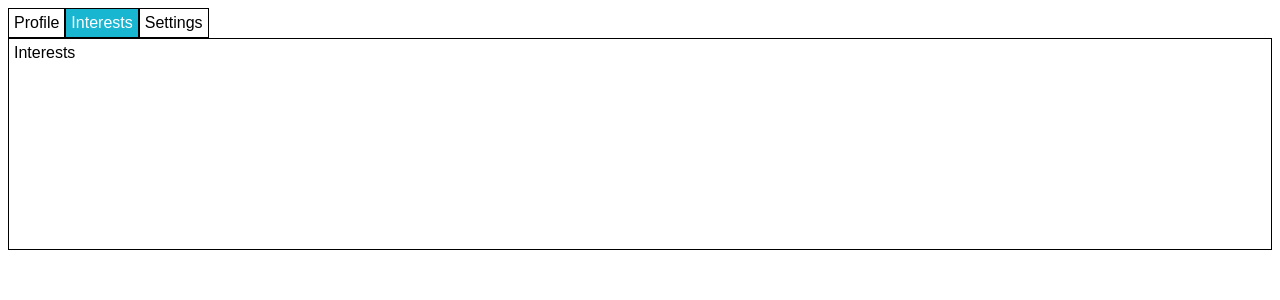
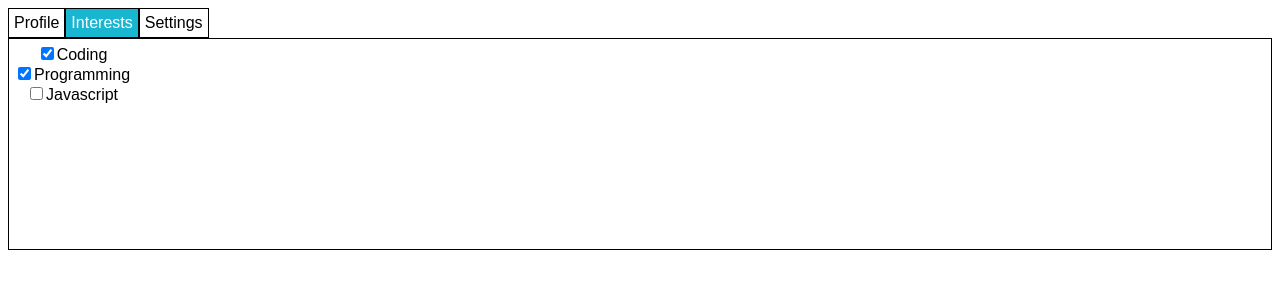
Before and after one commit to adarsh206/machine-coding-interview-questions, a React (Vite) app in the folder tab-form-component/: page / in a window 1280 px wide. Both pictures are taken after a click on the element "Interests". Shown: the top 300 px of the page. Built offline with nearby package versions, Linux system fonts and the light colour scheme.

Commit message:
Settings component completed

```diff
--- a/tab-form-component/src/component/Interests.jsx
+++ b/tab-form-component/src/component/Interests.jsx
@@ -1,8 +1,30 @@
 import React from 'react'
 
-const Interests = () => {
+const Interests = ({data, setData}) => {
+
+  const { interests } = data;
+
   return (
-    <div>Interests</div>
+    <div>
+      <div>
+        <label>
+          <input type='checkbox' name='coding' checked={interests.includes("Coding")}/>
+          Coding
+        </label>
+      </div>
+      <div>
+        <label>
+          <input type='checkbox' name='programming' checked={interests.includes("Programming")}/>
+          Programming
+        </label>
+      </div>
+      <div>
+        <label>
+          <input type='checkbox' name='javascript' checked={interests.includes("Javascript")}/>
+          Javascript
+        </label>
+      </div>
+    </div>
   )
 }
 
--- a/tab-form-component/src/component/Settings.jsx
+++ b/tab-form-component/src/component/Settings.jsx
@@ -1,8 +1,31 @@
 import React from 'react'
 
-const Settings = () => {
+const Settings = ({ data, setData}) => {
+
+  const { theme } = data;
+
+  const handleDataChange = (e) => {
+    setData((prevState) => ({
+      ...prevState,
+      theme: e.target.name
+    }))
+  }
+
   return (
-    <div>Settings</div>
+    <div>
+     <div>
+        <label>
+          <input type='radio' name='dark' checked={theme === "dark"} onChange={handleDataChange}/>
+          Dark
+        </label>
+      </div>
+      <div>
+        <label>
+          <input type='radio' name='light' checked={theme === "light"} onChange={handleDataChange}/>
+          Light
+        </label>
+      </div>
+    </div>
   )
 }
 
```
